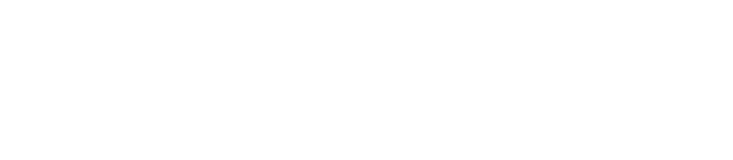
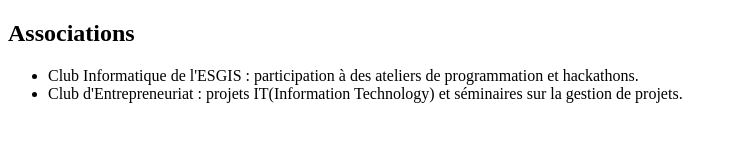
Before and after one commit to Hacker08732/git-mon-cv, a plain HTML site: page index.html in a window 1280 px wide. Shown: the whole page, without its empty margins (0-733 px from the left). Drawn offline with Linux system fonts and the light colour scheme.

Commit message:
mise en place de la section associations

```diff
--- a/index.html
+++ b/index.html
@@ -7,6 +7,12 @@
     <title>Document</title>
 </head>
 <body>
-
+  <section>
+    <h2>Associations</h2>
+    <ul>
+        <li>Club Informatique de l'ESGIS : participation à des ateliers de programmation et hackathons.</li>
+        <li>Club d'Entrepreneuriat : projets IT(Information Technology) et séminaires sur la gestion de projets.</li>
+    </ul>
+</section>
 </body>
 </html>
```
